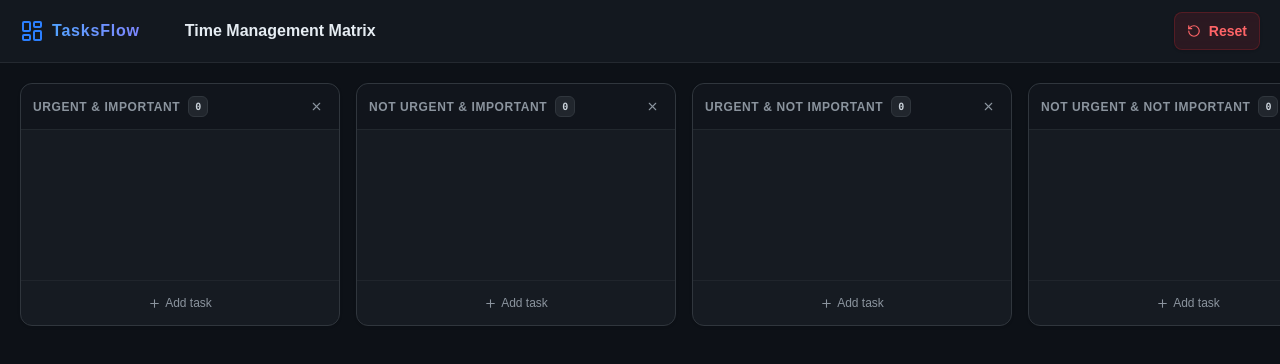
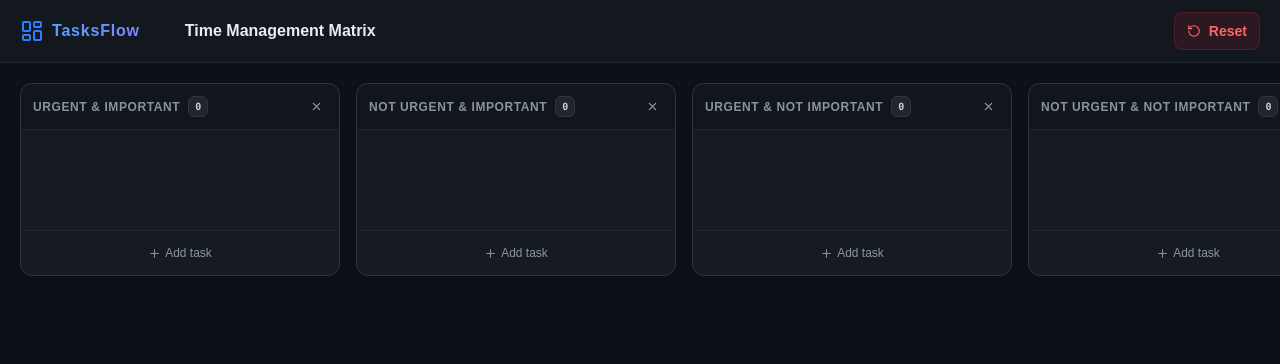
Before and after one commit to AsifHossain22/tasks-flow, a React (Vite) app: page / in a window 1280 px wide. Shown: the top 364 px of the page. Built offline with nearby package versions, Linux system fonts and the light colour scheme.

Commit message:
Updated Quadrant Column

```diff
--- a/src/components/QuadrantColumn/QuadrantColumn.jsx
+++ b/src/components/QuadrantColumn/QuadrantColumn.jsx
@@ -44,7 +44,7 @@ function QuadrantColumn({ list, cards, onAddCard, onOpenModal, onDeleteList }) {
           <div
             ref={provided.innerRef}
             {...provided.droppableProps}
-            className={`p-2.5 flex-1 overflow-y-auto space-y-2 min-h-37.5 transition-colors duration-150 ${
+            className={`p-2.5 flex-1 overflow-y-auto space-y-2 min-h-25 transition-colors duration-150 ${
               snapshot.isDraggingOver ? 'bg-[#1f242c]/40' : 'bg-transparent'
             }`}
           >
```
